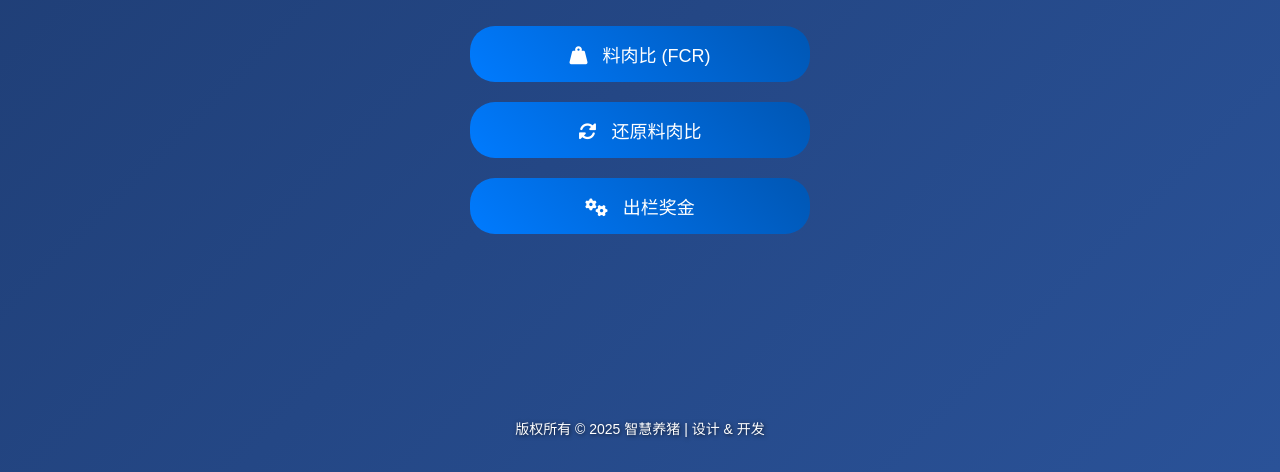
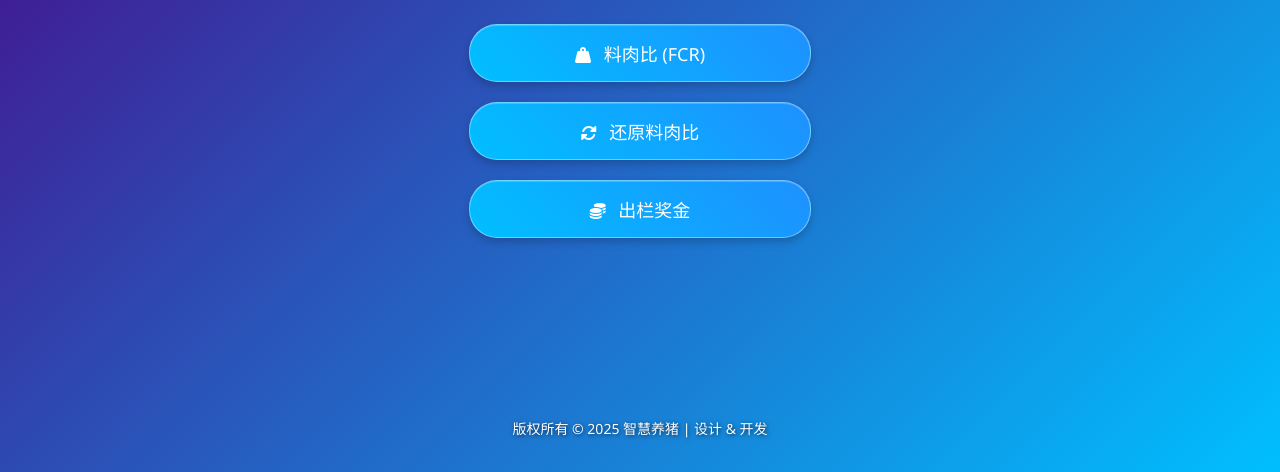
Before and after one commit to Vopell/wellhope, a plain HTML site: page index.html in a window 1280 px wide. Shown: the part 328-800 px from the top of the page. Drawn offline with Linux system fonts and the light colour scheme.

Commit message:
Update index.html

```diff
--- a/index.html
+++ b/index.html
@@ -3,21 +3,30 @@
 <head>
   <meta charset="UTF-8">
   <meta name="viewport" content="width=device-width, initial-scale=1.0">
+  <meta name="description" content="智慧养猪主页 - 料肉比计算、出栏奖金等工具">
   <title>主页 - 智慧养猪</title>
   <link rel="stylesheet" href="https://cdnjs.cloudflare.com/ajax/libs/font-awesome/6.0.0-beta3/css/all.min.css">
   <style>
+    :root {
+      --bg-start: #4b0082;
+      --bg-end: #00bfff;
+      --btn-start: #00bfff;
+      --btn-end: #1e90ff;
+      --shadow-glow: rgba(0, 191, 255, 0.2);
+      --text-shadow: 2px 2px 8px rgba(0, 0, 0, 0.7);
+    }
+
     /* 基础样式 */
     body {
       margin: 0;
       padding: 0;
-      font-family: Arial, sans-serif;
+      font-family: 'Segoe UI', Tahoma, Geneva, Verdana, sans-serif;
       display: flex;
       flex-direction: column;
       justify-content: center;
       align-items: center;
       height: 100vh;
-      background: linear-gradient(135deg, #1e3c72, #2a5298); /* 渐变背景 */
-      background-size: cover;
+      background: linear-gradient(135deg, var(--bg-start) 0%, var(--bg-end) 100%);
       color: white;
     }
 
@@ -25,7 +34,8 @@
       font-size: 36px;
       text-align: center;
       margin-bottom: 40px;
-      text-shadow: 2px 2px 8px rgba(0, 0, 0, 0.7);
+      text-shadow: var(--text-shadow);
+      animation: fadeInUp 0.8s ease-out;
     }
 
     .btn-container {
@@ -33,15 +43,17 @@
       flex-direction: column;
       gap: 20px;
       align-items: center;
+      animation: fadeInUp 0.8s ease-out 0.2s both; /* 延时0.2s，顺序出现 */
     }
 
     .btn {
       padding: 15px 30px;
-      background: linear-gradient(45deg, #007bff, #0056b3);
+      background: linear-gradient(45deg, var(--btn-start), var(--btn-end));
       color: white;
       font-size: 18px;
-      border: none;
-      border-radius: 25px;
+      font-weight: 500;
+      border: 1px solid rgba(255, 255, 255, 0.4);
+      border-radius: 28px;
       cursor: pointer;
       width: auto;
       min-width: 280px;
@@ -50,21 +62,23 @@
       white-space: nowrap;
       text-decoration: none;
       display: inline-block;
+      box-shadow: inset 0 1px 0 rgba(255, 255, 255, 0.2), 0 4px 8px rgba(0, 0, 0, 0.2);
     }
 
     .btn:hover {
       transform: translateY(-5px);
-      box-shadow: 0 6px 12px rgba(0, 0, 0, 0.3);
-      background: linear-gradient(45deg, #0056b3, #007bff); /* 悬停时渐变反转 */
+      box-shadow: 0 8px 16px rgba(0, 0, 0, 0.4), 0 0 20px var(--shadow-glow);
+      background: linear-gradient(45deg, var(--btn-end), var(--btn-start));
     }
 
     .btn:active {
       transform: translateY(0);
-      box-shadow: 0 2px 6px rgba(0, 0, 0, 0.2);
+      box-shadow: inset 0 1px 0 rgba(255, 255, 255, 0.2), 0 2px 6px rgba(0, 0, 0, 0.2);
     }
 
     .btn i {
-      margin-right: 10px;
+      margin-right: 8px;
+      font-size: 16px;
     }
 
     .footer {
@@ -72,7 +86,14 @@
       bottom: 20px;
       color: white;
       font-size: 14px;
+      font-weight: 500;
       text-shadow: 1px 1px 4px rgba(0, 0, 0, 0.7);
+    }
+
+    /* 动画 */
+    @keyframes fadeInUp {
+      0% { opacity: 0; transform: translateY(20px); }
+      100% { opacity: 1; transform: translateY(0); }
     }
 
     /* 响应式布局 */
@@ -84,6 +105,7 @@
       .btn {
         font-size: 16px;
         min-width: 240px;
+        padding: 13px 25px;
       }
     }
   </style>
@@ -93,9 +115,9 @@
   <h1>智慧养猪</h1>
 
   <main class="btn-container">
-    <a href="fcr.html" class="btn"><i class="fas fa-weight-hanging"></i> 料肉比 (FCR)</a>
-    <a href="restore-fcr.html" class="btn"><i class="fas fa-sync-alt"></i> 还原料肉比</a>
-    <a href="bonus.html" class="btn"><i class="fas fa-cogs"></i> 出栏奖金</a>
+    <a href="fcr.html" class="btn" aria-label="料肉比计算器"><i class="fas fa-weight-hanging"></i> 料肉比 (FCR)</a>
+    <a href="restore-fcr.html" class="btn" aria-label="还原料肉比计算器"><i class="fas fa-sync-alt"></i> 还原料肉比</a>
+    <a href="bonus.html" class="btn" aria-label="出栏奖金计算器"><i class="fas fa-coins"></i> 出栏奖金</a>
   </main>
 
   <footer class="footer">
```
